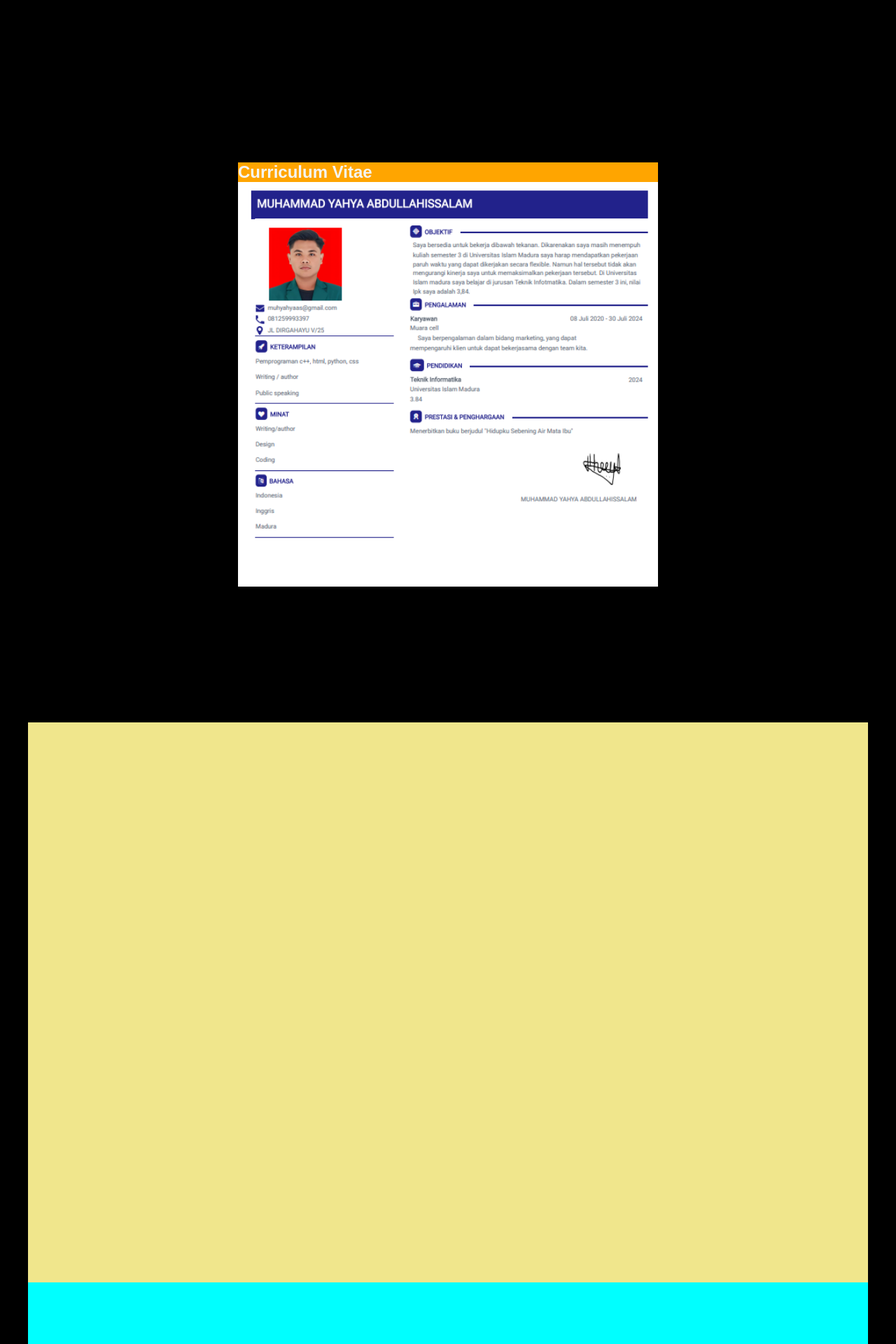
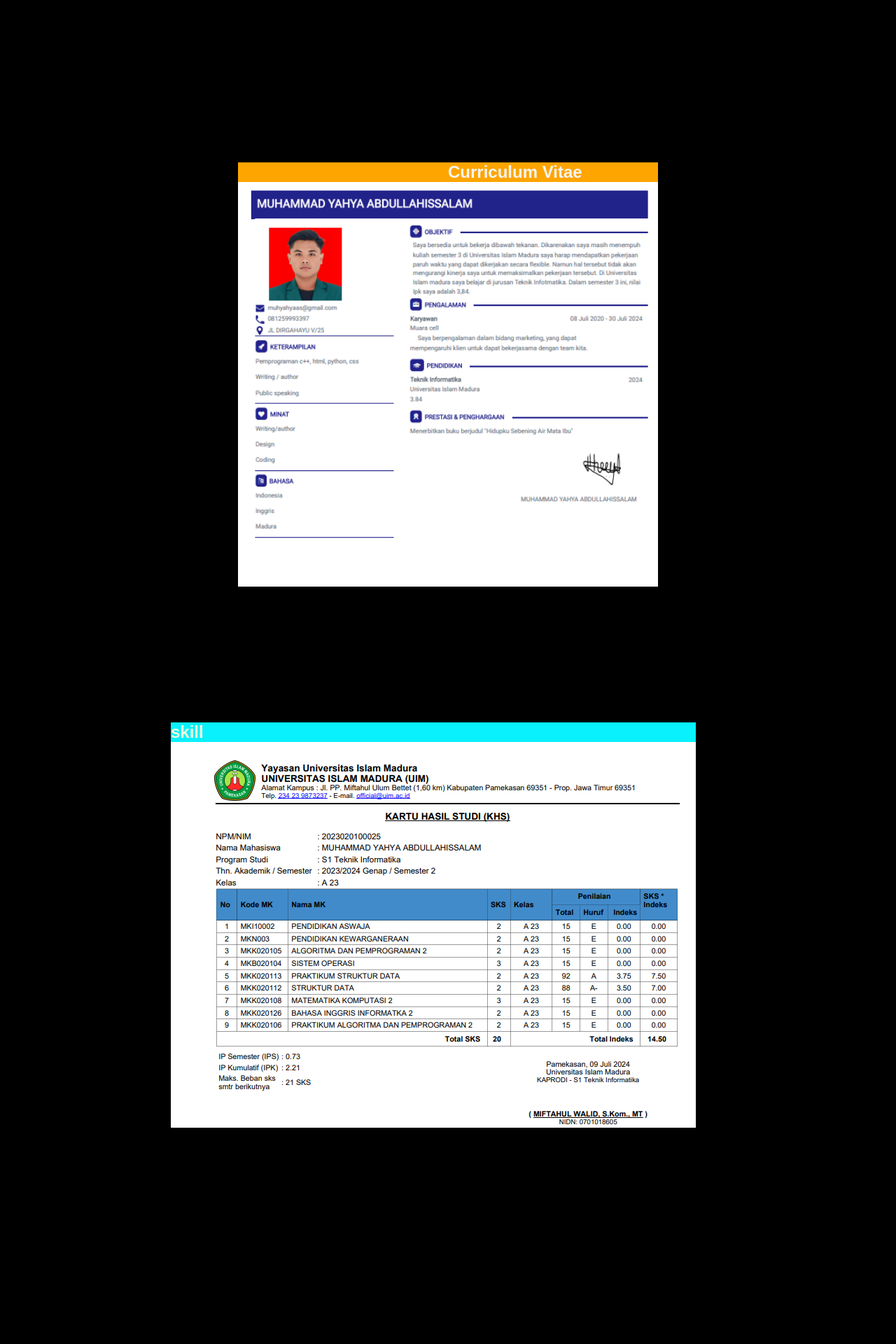
Before and after one commit to yahya542/biodata, a PHP site: page /dashboard.html in a window 1280 px wide. Shown: the part 1400-3320 px from the top of the page at 70% size. Run offline with PHP 8.4, Linux system fonts and the light colour scheme.

Commit message:
edit section4

```diff
--- a/dashboard.css
+++ b/dashboard.css
@@ -137,7 +137,7 @@ background-color: black;
     margin-top: -50px;
     border-radius: 50px;
     box-shadow: 0 0 1px 3px #09f1fd ;
-    animation: animasiGambar 7s infinite alternate;
+    animation: animasiGambar 4s infinite alternate;
 }
 @keyframes animasiGambar{
     0% {
@@ -247,6 +247,7 @@ background-color: black;
     color: whitesmoke;
     width: 50%;
     margin-left: 25%;
+    padding-left: 25%;
 }
 .cv{
     height: 80;
@@ -256,12 +257,12 @@ background-color: black;
 
 
 
-
-
-#section4{
-background-color: khaki;
+/* section*/
+.khsj{
+    background-color: #09f1fd;
+    width: 62.5%;
+    margin-left: 17%;
 }
-#section5{
-    background-color: aqua;
-
+.khs{
+    margin-left: 17%;
 }
--- a/dashboard.html
+++ b/dashboard.html
@@ -130,9 +130,13 @@
             <h1 class="judulCv"> Curriculum Vitae </h1>
             <img src="img/cv.png" alt="cv" class="cv">
         </section>
-    <section id="section4"></section>
+        <section id="section4">
+            <h1 class="khsj"> skill </h1>
+            <img src="img/khs.png" alt="khs" class="khs">
+        </section>
         <section id="section5"></section>
     </div>
+
 
 </body>
 
```
Lines whose indentation alone changed are shown as unchanged.
